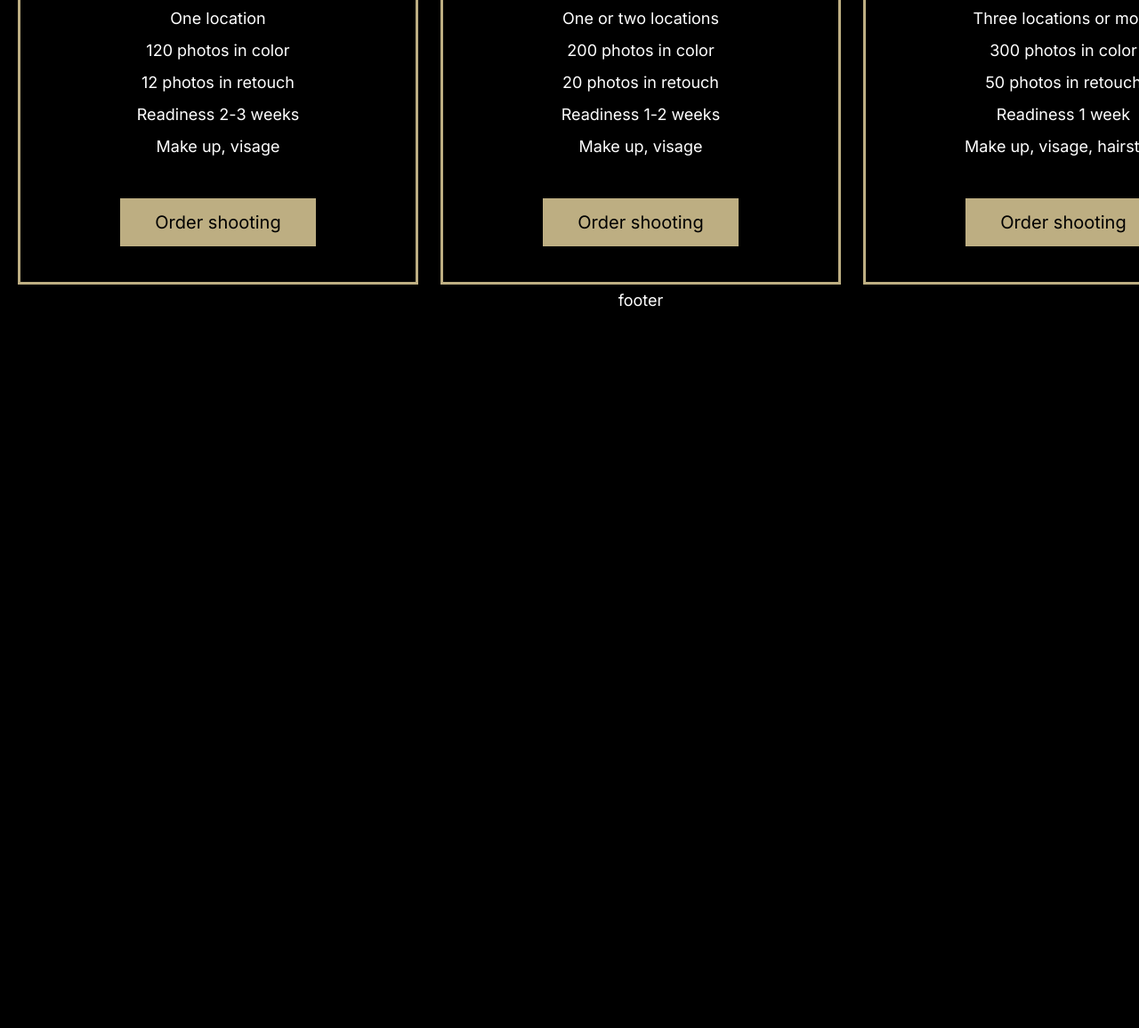
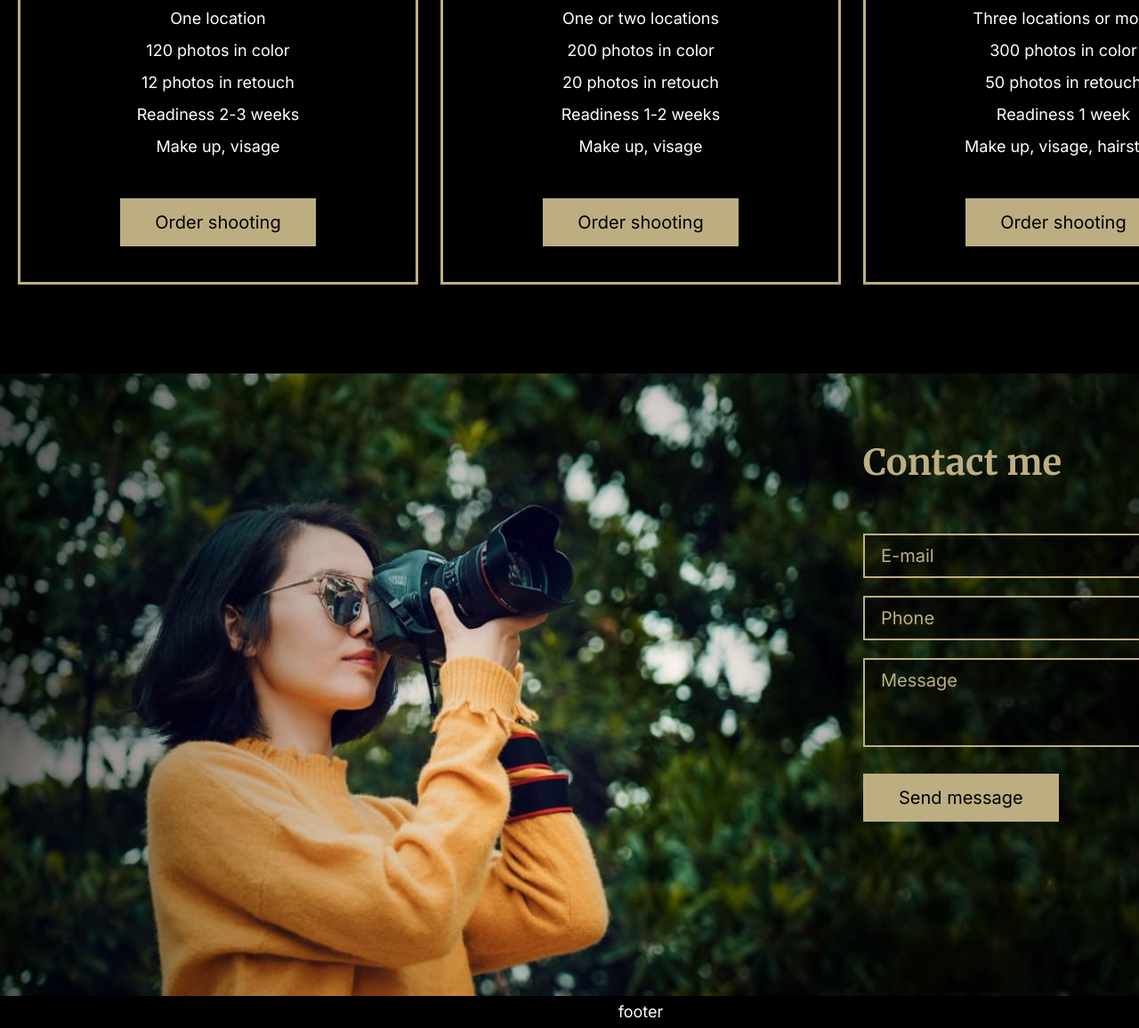
Before and after one commit to PavelZabalotny/rspreschool, a plain HTML site: page portfolio/index.html in a window 1280 px wide. Shown: the part 4262-5418 px from the top of the page at 89% size. Before the commit the page ends 4618 px from the top, so only its background shows below. Drawn offline with Linux system fonts and the light colour scheme.

Commit message:
feat: implement Contact me section

```diff
--- a/portfolio/index.html
+++ b/portfolio/index.html
@@ -182,6 +182,16 @@
             </div>
           </div>
         </div>
+
+        <div class="section contact-bg">
+					<div class="contacts">
+						<h2>Contact me</h2>
+						<input type="email" placeholder="E-mail">
+						<input type="tel" placeholder="Phone">
+						<textarea placeholder="Message"></textarea>
+						<button class="btn btn-gold">Send message</button>
+					</div>
+        </div>
       </div>
     </main>
     <footer class="footer"><div class="container">footer</div></footer>
--- a/portfolio/style.css
+++ b/portfolio/style.css
@@ -102,8 +102,6 @@ a:hover {
 .container {
   width: 1440px; /* replace to max-width later */
   margin: 0 auto;
-  /*  padding: 0 20px; */
-  /* border: 1px solid red; */
 }
 
 .header-container {
@@ -112,7 +110,6 @@ a:hover {
   background-repeat: no-repeat;
   background-position: center 0;
   padding: 20px 20px 0 20px;
-  /* position: relative; */
 }
 
 .hero {
@@ -168,14 +165,12 @@ a:hover {
 }
 
 ul.nav-list {
-  /*  width: 500px; */
   height: 50px;
   display: flex;
   gap: 30px;
   padding: 0 30px;
   justify-content: space-around;
   align-items: center;
-  /* border: 1px solid red; */
 }
 
 .switch-lng {
@@ -187,7 +182,6 @@ ul.nav-list {
 
 .lang {
   cursor: pointer;
-  /* letter-spacing: 2px; */
 }
 
 .lang:hover {
@@ -196,7 +190,6 @@ ul.nav-list {
 }
 
 .main {
-  /* background-color: rgba(93, 47, 153, 0.144); */
   flex: 1 0 auto;
 }
 
@@ -247,6 +240,11 @@ ul.nav-list {
 .hero button.btn {
   margin-top: 6px;
 }
+
+.contacts button {
+  padding: 7px 40px;
+  margin-top: 10px;
+}
 /* END */
 /* Sections */
 .section {
@@ -270,7 +268,6 @@ ul.nav-list {
   background-color: var(--black);
 }
 /* END */
-
 /* Skills */
 .skills-items {
   display: flex;
@@ -283,7 +280,6 @@ ul.nav-list {
   display: flex;
   flex-direction: column;
   align-items: center;
-  /* background-color: #bdae8227; */
 }
 
 .skill-title {
@@ -328,7 +324,6 @@ ul.nav-list {
   height: 705px;
   background: url(./assets/img/video-player.jpg) no-repeat center;
   margin-top: 59px;
-  /* position: relative; */
   display: flex;
   justify-content: center;
   align-items: center;
@@ -360,8 +355,6 @@ ul.nav-list {
 .product-card {
   width: 450px;
   height: 505px;
-  /* display: flex;
-	flex-direction: column; */
   border: 3px solid var(--gold);
   padding-top: 50px;
   padding-bottom: 40px;
@@ -396,6 +389,76 @@ ul.nav-list {
   color: var(--gold);
 }
 /* END */
+/* Contact me*/
+.contact-bg {
+  height: 700px;
+  margin-top: 100px;
+  background: url(./assets/img/contacts.jpg) no-repeat center;
+  background-size: auto 700px;
+  padding-top: 0;
+}
+
+.contacts {
+  width: 450px;
+  display: flex;
+  flex-direction: column;
+  align-items: start;
+  margin-left: auto;
+  margin-right: 20px;
+  margin-top: 82px;
+}
+
+.contacts input,
+.contacts textarea {
+  display: block;
+  width: 100%;
+  background-color: rgba(0, 0, 0, 0.5);
+  border: 2px solid var(--gold);
+  margin-bottom: 20px;
+  color: var(--gold);
+}
+
+.contacts input:focus,
+.contacts textarea:focus {
+  outline: 1px solid var(--gold);
+	font-size: 20px;
+}
+
+.contacts input:focus {
+  padding-left: 18px;
+  padding-right: 18px;
+}
+
+.contacts textarea:focus {
+  padding-top: 12px;
+	line-height: 22px;
+}
+
+.contacts input {
+  height: 50px;
+	padding-left: 18px;
+}
+
+.contacts textarea {
+  height: 100px;
+  resize: none;
+  padding: 5px 18px;
+}
+
+.contacts input::placeholder,
+.contacts textarea::placeholder {
+  font-family: inherit;
+  color: var(--gold);
+  font-size: 20px;
+}
+
+.contacts h2 {
+  font-family: Merriweather;
+  font-size: 40px;
+  color: var(--gold);
+  margin-bottom: 62px;
+}
+/* END */
 /* Sprites */
 .bg-video {
   width: 60px;
@@ -420,4 +483,4 @@ ul.nav-list {
   height: 50px;
   background: url(./assets/png/css_sprites_skills.png) -90px -80px;
 }
-/*END*/
+/* END */
```
Also changed, not shown: portfolio/assets/img/contacts.jpg (added). Lines whose indentation alone changed are shown as unchanged.
